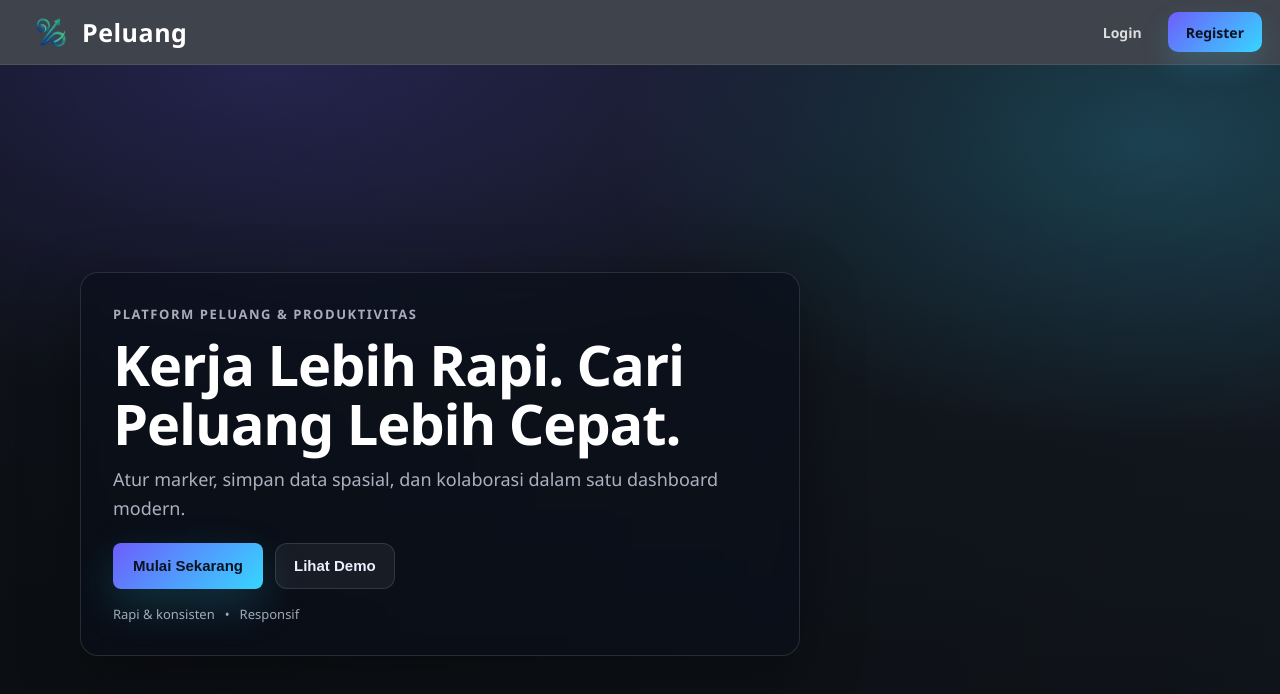
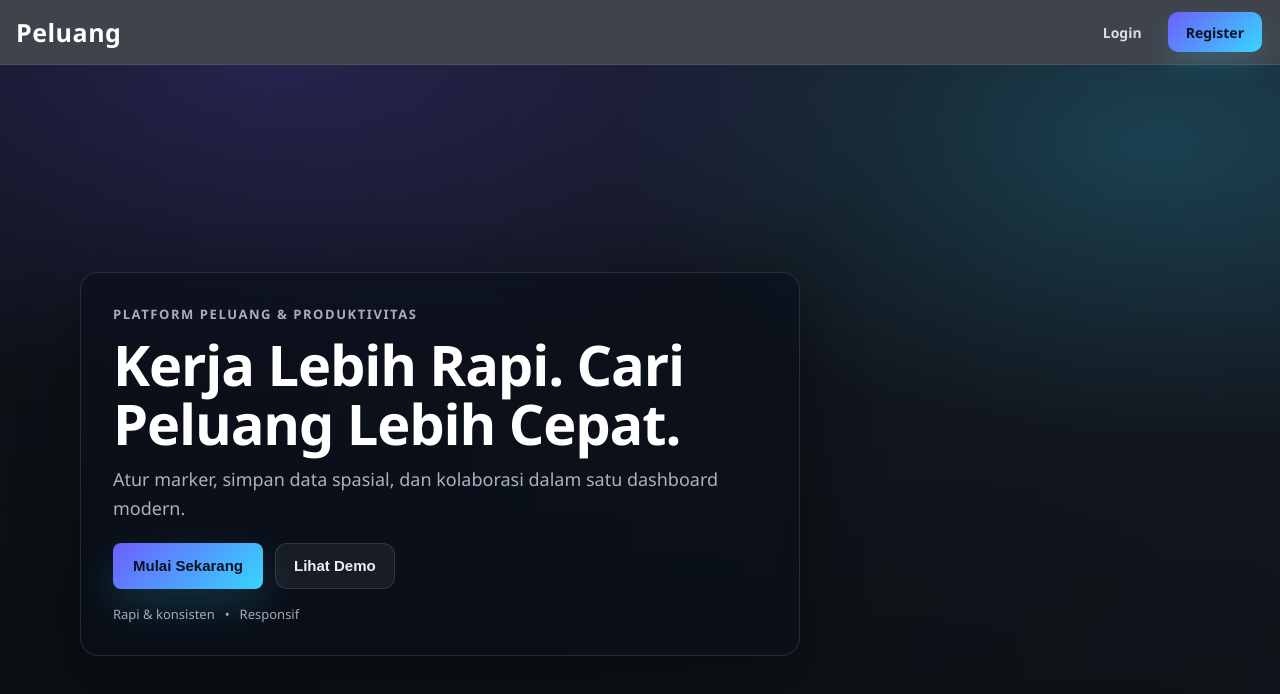
Before and after one commit to ReyhanDwiyan/PELUANG, a React (Create React App) app in the folder frontend/: page / in a window 1280 px wide. Shown: the top 694 px of the page. Built offline with nearby package versions, Linux system fonts and the light colour scheme.

Commit message:
fix header

```diff
--- a/frontend/src/components/Header.jsx
+++ b/frontend/src/components/Header.jsx
@@ -1,9 +1,10 @@
 import React, { useState, useEffect } from "react";
-import { NavLink } from "react-router-dom";
+import { NavLink, useLocation } from "react-router-dom";
 import { storage } from "../utils/auth";
 import "../styles/Header.css";
 
 export default function Header() {
+    const location = useLocation();
     const isAuthenticated = storage.isAuthenticated();
     // Tambahan: Cek apakah user adalah admin
     const isAdmin = storage.isAdmin();
@@ -39,11 +40,6 @@ export default function Header() {
         <header className={`topnav ${isVisible ? 'topnav--visible' : 'topnav--hidden'}`}>
             <div className="topnav__inner">
                 <NavLink to={isAuthenticated ? "/dashboard" : "/"} className="topnav__brand">
-                    <img
-                        src="/images/logo-peluang.png"
-                        alt="Peluang Logo"
-                        className="topnav__logo"
-                    />
                     <span className="topnav__name">Peluang</span>
                 </NavLink>
 
```
